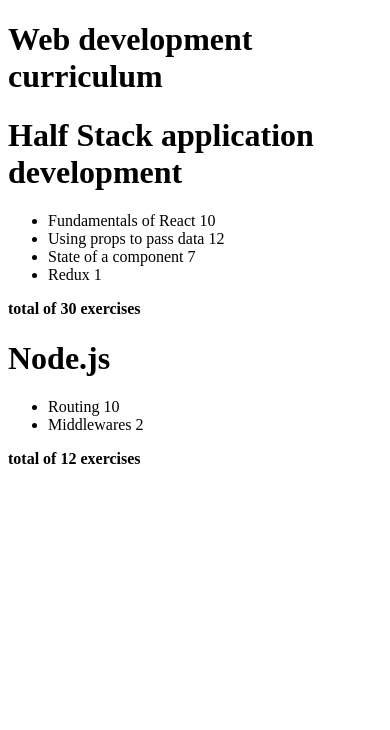
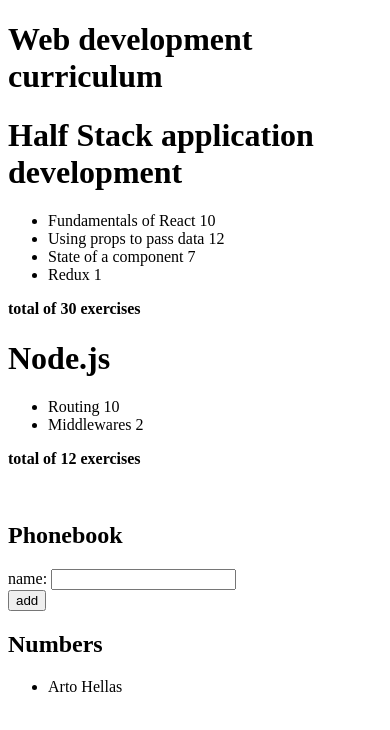
Before and after one commit to DmelladoH/FullStackOpen2022, a React (Create React App) app in the folder part2_comunicating_with_server/: page / in a window 390 px wide. Shown: the top 730 px of the page. Built offline with nearby package versions, Linux system fonts and the light colour scheme.

Commit message:
The Phonebook Step1

```diff
--- a/part2_comunicating_with_server/src/App.js
+++ b/part2_comunicating_with_server/src/App.js
@@ -1,12 +1,14 @@
 
 import CourseInfo from './CourseInfo'
-
+import Phonebook from './Phonebook'
 
 const App = () => {
 
   return(
     <div>
       <CourseInfo />
+      <br></br>
+      <Phonebook />
     </div>
 
   )
--- a/part2_comunicating_with_server/src/CourseInfo.js
+++ b/part2_comunicating_with_server/src/CourseInfo.js
@@ -92,7 +92,7 @@
             <h1>Web development curriculum</h1>
 
             {courses.map((course) => {
-            return <Course key={course.id} name={course.name} parts={course.parts} />
+                return <Course key={course.id} name={course.name} parts={course.parts} />
             })}
         </div>
 
--- /dev/null
+++ b/part2_comunicating_with_server/src/Phonebook.js
@@ -0,0 +1,61 @@
+import { useState } from 'react'
+
+
+
+const PersonsDisplay = ({persons}) => {
+
+    return (
+        <div>
+            <ul>
+            {persons.map((person) =>{
+              return <li key = {person.id}>{person.name}</li>
+             })}
+            </ul>
+        </div>
+    )
+
+}
+
+
+const Phonebook = () => {
+  const [persons, setPersons] = useState([
+    {
+        id: 1,
+        name: 'Arto Hellas' }
+  ])
+  const [newName, setNewName] = useState('')
+
+
+  const handleNameChange = (event) => {
+      setNewName(event.target.value)
+  }
+
+  const handlePhonebookSubmit = (event) => {
+    event.preventDefault()
+    const newPerson = {
+        id: persons.length + 1,
+        name: newName
+    }
+
+    setPersons([...persons, newPerson])
+    setNewName("")
+  }
+
+  return (
+    <div>
+      <h2>Phonebook</h2>
+      <form onSubmit={handlePhonebookSubmit}>
+        <div>
+          name: <input type="text" onChange={handleNameChange} value={newName}/>
+        </div>
+        <div>
+          <button type="submit">add</button>
+        </div>
+      </form>
+      <h2>Numbers</h2>
+      <PersonsDisplay persons={persons}/>
+    </div>
+  )
+}
+
+export default Phonebook
```
